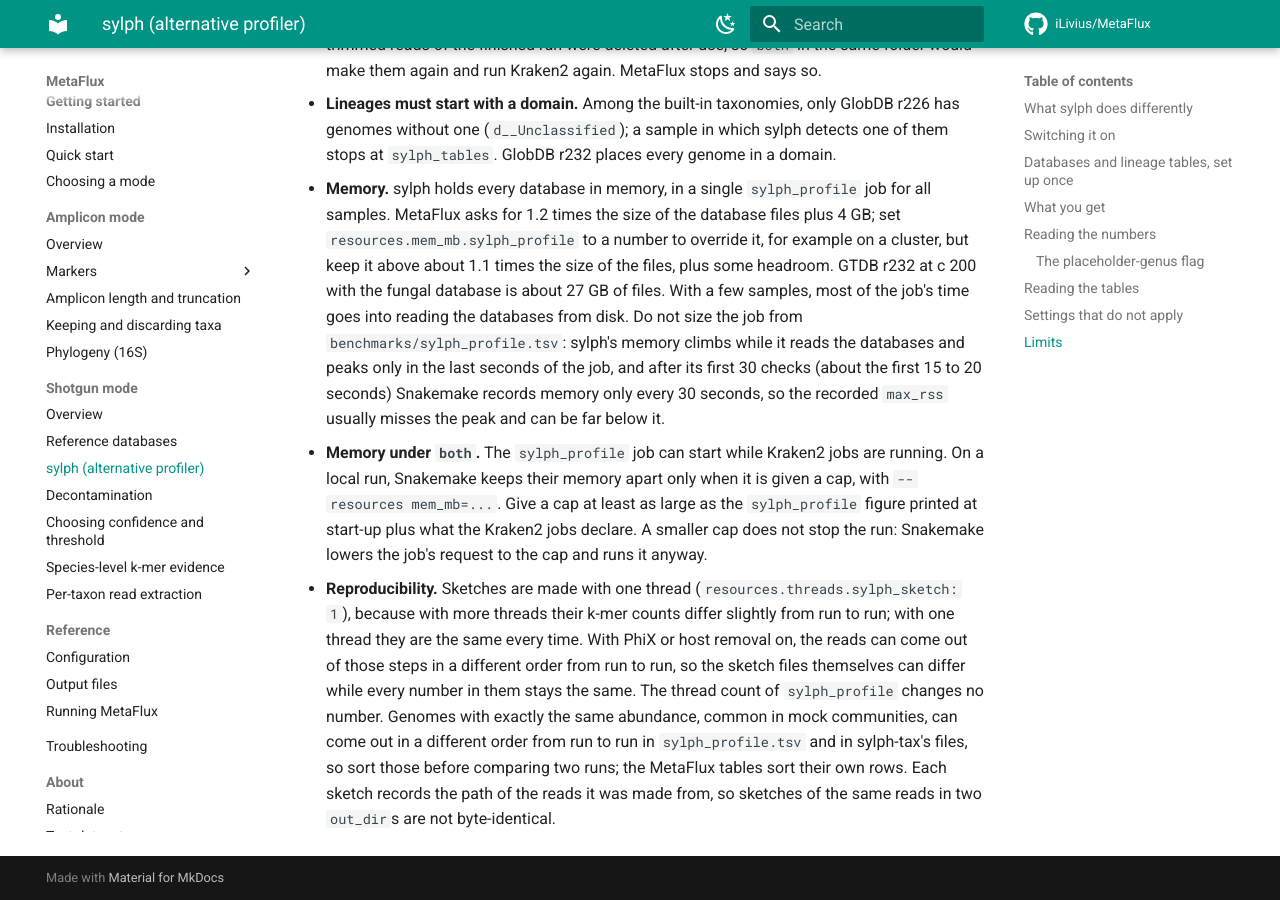
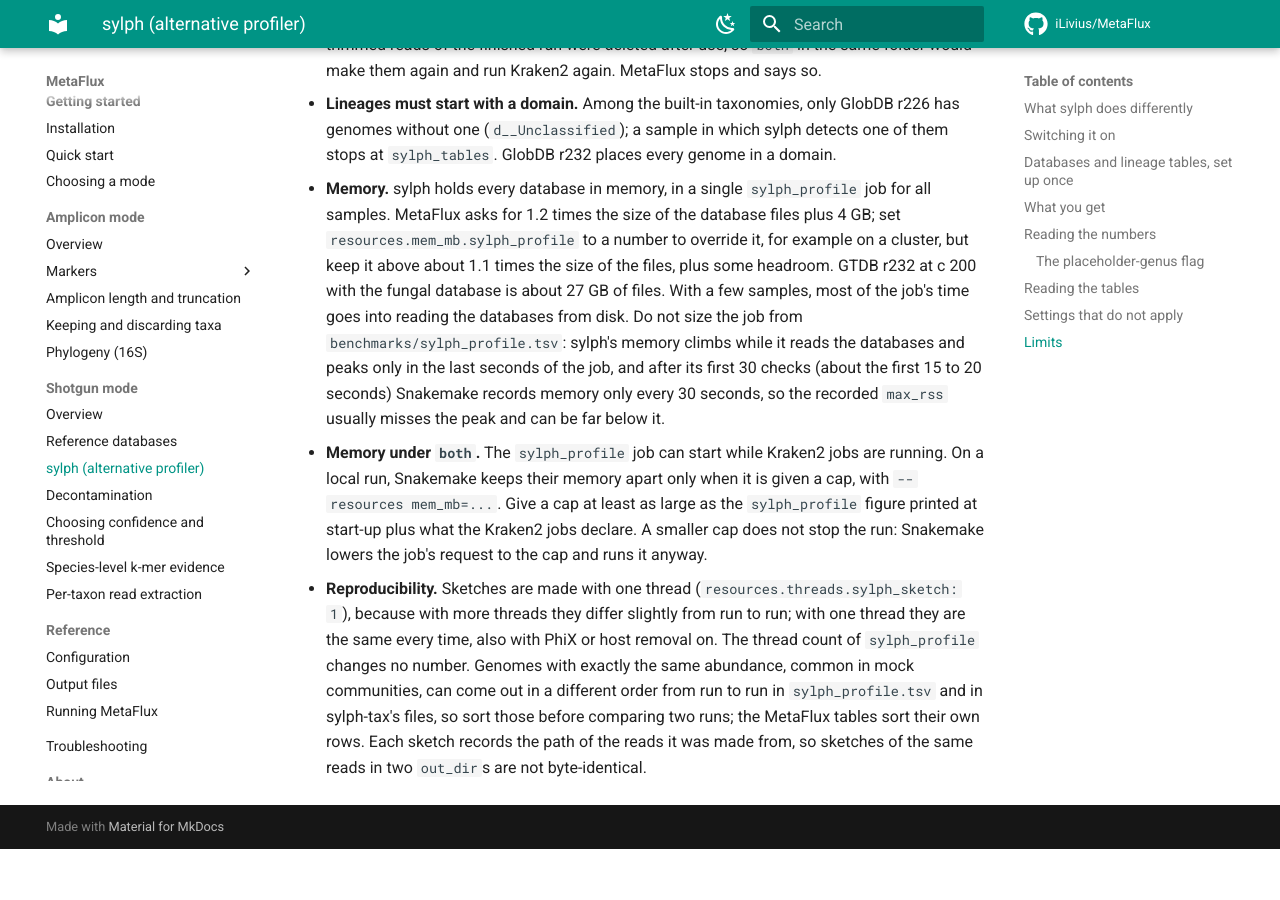
Before and after one commit to iLivius/MetaFlux, an MkDocs documentation site: the page built from docs/shotgun/sylph.md, in a window 1280 px wide and 900 px high, scrolled down 6448 px. Built offline with MkDocs 1.6.1 and Material for MkDocs 9.7.7, drawn with Linux system fonts in a browser that asks for light colours; comment, search, counter and statistics services are not loaded; after the commit the page ends 7297 px from its top, so only the background shows below that.

Commit message:
Shotgun: write the reads BBDuk and BBMap keep in input order (ordered=t)
BBDuk (PhiX removal) and BBMap (host removal) work on several threads and,
left to themselves, write each batch of kept reads as soon as its thread is
done, so the kept reads came out in a different order from run to run. No
read was lost or duplicated, but the fastp reads, the insert-size histogram
in fastp's report and the sylph sketch files then differed between two runs
of the same data.

30_preprocess.smk
- decontam_phix: bbduk.sh gets ordered=t.
- decontam_host: bbmap.sh gets ordered=t, after the removehuman.sh flags; it
  changes no alignment setting.
- A comment above each rule says what ordered=t does and what it costs.

38_sylph.smk, config.yaml, configuration.md, sylph.md: a sketch made on one
thread is again described as the same every time, also with PhiX or host
removal on. The caveat that these steps can change the sketch file's bytes
is gone.

Tests on two test samples of about 6 million read pairs each, every pair of
runs written to the same out_dir:
- PhiX removal on, two runs: the PhiX-free reads, the fastp reads, fastp's
  JSON report and the sylph sketches are byte-identical. Without ordered=t
  all of them differed, while the same read pairs were kept.
- Host removal on (PhiX as a stand-in host), two runs: the kept reads, the
  fastp reads and the sketches are byte-identical. Without ordered=t they
  differed.
- With ordered=t the kept reads follow the input order exactly, and the
  same read pairs are kept as without it. Read tracking and the sylph
  tables are identical with and without it.
- Run time: no reliable difference (BBDuk 33-37 s with, 37-41 s without;
  BBMap 9.2-10.5 s with, 9.2-9.3 s without; three alternating repeats);
  memory within a few MB.
- Job dumps of a kraken2, a sylph and a both config: only the decontam_phix
  and decontam_host commands change; every other job is identical.
- mkdocs build --strict passes.

Reruns: in a finished folder made with PhiX or host removal on, the changed
command reruns that step and everything after it once. Folders made with
v2.4.0 rerun these steps anyway, because of the bbmap pin.

```diff
--- a/docs/shotgun/sylph.md
+++ b/docs/shotgun/sylph.md
@@ -274,11 +274,9 @@
   figure printed at start-up plus what the Kraken2 jobs declare. A smaller cap does not
   stop the run: Snakemake lowers the job's request to the cap and runs it anyway.
 - **Reproducibility.** Sketches are made with one thread
-  (`resources.threads.sylph_sketch: 1`), because with more threads their k-mer counts
-  differ slightly from run to run; with one thread they are the same every time. With
-  PhiX or host removal on, the reads can come out of those steps in a different order
-  from run to run, so the sketch files themselves can differ while every number in them
-  stays the same. The thread count of `sylph_profile` changes no number. Genomes with
+  (`resources.threads.sylph_sketch: 1`), because with more threads they differ slightly
+  from run to run; with one thread they are the same every time, also with PhiX or host
+  removal on. The thread count of `sylph_profile` changes no number. Genomes with
   exactly the same abundance, common in mock communities, can come out in a different
   order from run to run in `sylph_profile.tsv` and in sylph-tax's files, so sort those
   before comparing two runs; the MetaFlux tables sort their own rows. Each sketch records
```
Also changed, not shown: docs/reference/configuration.md (+1 -1 lines), 3 other files.
